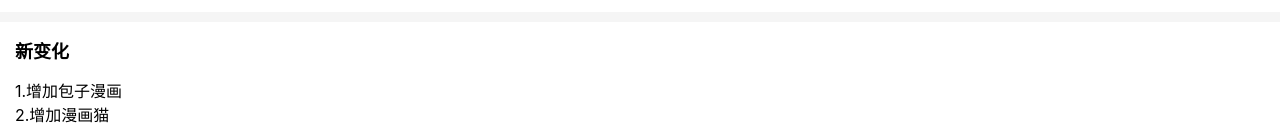
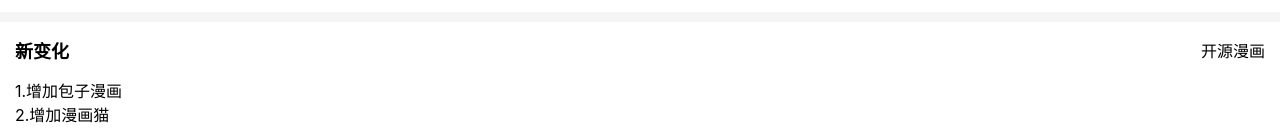
Before and after one commit to Abcd136/x14, a plain HTML site: page index.html in a window 1280 px wide. Shown: the part 306-434 px from the top of the page. Drawn offline with Linux system fonts and the light colour scheme.

Commit message:
Update index.html

```diff
--- a/index.html
+++ b/index.html
@@ -231,7 +231,7 @@
     <div class="section">
         <div class="section-header">
             <div class="section-title">新变化</div>
-            <span></span>
+            <span>开源漫画</span>
         </div>
         <div>1.增加包子漫画
 <p>2.增加漫画猫
```
